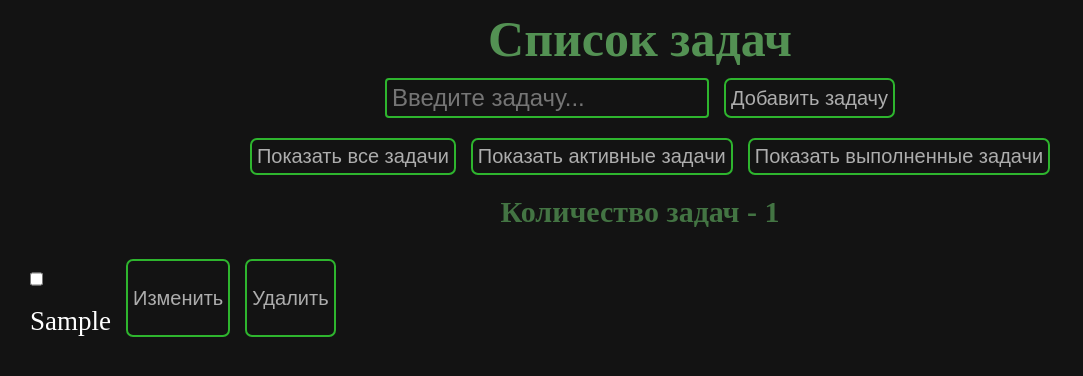
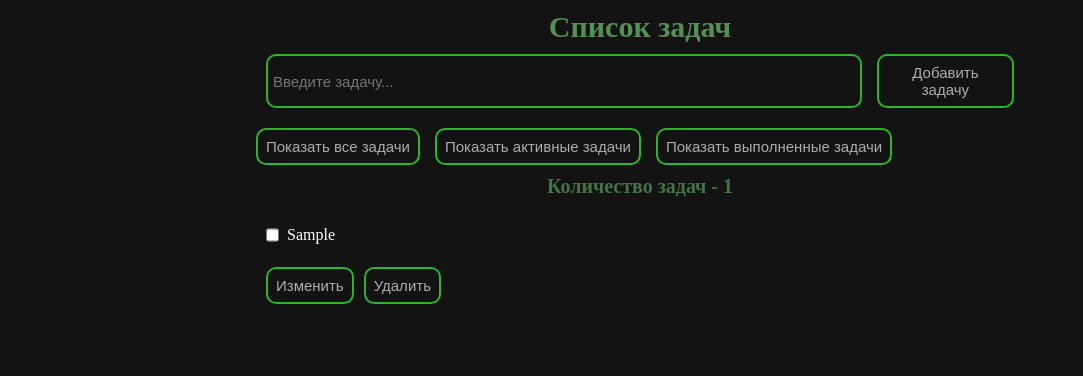
Before and after one commit to Vladosssss92/TodoList, a React (Create React App) app: page / in a window 1280 px wide. Both pictures are taken after typing "Sample" into the empty fields and a click on the button "Добавить задачу". Shown: the top 376 px of the page, without its empty margins (0-1083 px from the left). Built offline with nearby package versions, Linux system fonts and the light colour scheme.

Commit message:
added functionality localStorage

```diff
--- a/src/App.tsx
+++ b/src/App.tsx
@@ -1,5 +1,5 @@
-import { useEffect, useState } from 'react';
-import { GlobalStyle, TitleS } from './style/style'
+import { useState } from 'react';
+import { GlobalStyle, TitleS, Wrap } from './style/style'
 import { TasksFilter } from './components/TasksFilter';
 import { InputNewTask } from './components/InputNewTask';
 import { TasksList } from './components/TasksList';
@@ -12,24 +12,22 @@ export interface ITask {
   editTask: boolean;
 }
 
-
-
 function App() {
-  const [taskArray, setTaskArray] = useState<ITask[]>([]);
+  const [taskArray, setTaskArray] = useState<ITask[]>(JSON.parse(localStorage.getItem('tasks')) || []);
   const [filterTasks, setFilterTasks] = useState<'done' | 'all' | 'active'>('all');
 
+  localStorage.setItem('tasks', JSON.stringify(taskArray))
 
-  localStorage.setItem('tasks', JSON.stringify(taskArray))
-  const taskArrayFromLocalStorage = JSON.parse(localStorage.getItem('tasks'))
-  console.log(taskArrayFromLocalStorage);
   return (
     <>
       <GlobalStyle />
-      <TitleS>Список задач</TitleS>
-      <InputNewTask setTaskArray={setTaskArray} />
-      <TasksFilter setFilterTasks={setFilterTasks} />
-      <NumberOfTasks taskArray={taskArray}></NumberOfTasks>
-      <TasksList setTaskArray={setTaskArray} taskArray={taskArrayFromLocalStorage} filterTasks={filterTasks} />
+      <Wrap>
+        <TitleS>Список задач</TitleS>
+        <InputNewTask setTaskArray={setTaskArray} />
+        <TasksFilter setFilterTasks={setFilterTasks} />
+        <NumberOfTasks taskArray={taskArray}></NumberOfTasks>
+        <TasksList setTaskArray={setTaskArray} taskArray={taskArray} filterTasks={filterTasks} />
+      </Wrap>
     </>
   );
 }
--- a/src/components/InputNewTask.tsx
+++ b/src/components/InputNewTask.tsx
@@ -1,6 +1,6 @@
 import React, { FC, useState, Dispatch, SetStateAction } from "react";
 import { v4 as uuidv4 } from 'uuid';
-import { Wrap, WrapInputTask } from "../style/style";
+import { ButtonS, InputS, WrapInputTask } from "../style/style";
 import { ITask } from "../App";
 
 interface IProps {
@@ -9,17 +9,20 @@ interface IProps {
 
 export const InputNewTask: FC<IProps> = ({ setTaskArray }) => {
   const [inputTaskValue, setInputTask] = useState('');
+
   const inputAddTask = (e: React.ChangeEvent<HTMLInputElement>) => {
     setInputTask(e.target.value)
   }
 
   const handleAddTask = () => {
+    if (!inputTaskValue) return
     setTaskArray(prev => [...prev, { id: uuidv4(), task: inputTaskValue, completed: false, editTask: false }]);
     setInputTask('')
   }
 
   const onKeyDown = (e: React.KeyboardEvent<HTMLElement>) => {
     if (e.key === 'Enter') {
+      if (!inputTaskValue) return
       setTaskArray(prev => [...prev, { id: uuidv4(), task: inputTaskValue, completed: false, editTask: false }]);
       setInputTask('')
     }
@@ -30,17 +33,15 @@ export const InputNewTask: FC<IProps> = ({ setTaskArray }) => {
 
 
   return (
-    <Wrap>
     <WrapInputTask>
-        <input
+      <InputS
         type="text"
         value={inputTaskValue}
         placeholder="Введите задачу..."
         onChange={inputAddTask}
         onKeyDown={onKeyDown}
       />
-        <button onClick={handleAddTask} >Добавить задачу</button>
+      <ButtonS onClick={handleAddTask} >Добавить задачу</ButtonS>
     </WrapInputTask>
-    </Wrap>
   )
 }
--- a/src/components/NumberOfTasks.tsx
+++ b/src/components/NumberOfTasks.tsx
@@ -1,4 +1,4 @@
-import React, { FC } from "react"
+import { FC } from "react"
 import { ITask } from "../App"
 import { TitleTasks } from "../style/style";
 
@@ -6,7 +6,7 @@ interface IProps {
   taskArray: ITask[];
 }
 
-export const NumberOfTasks: FC<IProps> = ({ taskArray}) => {
+export const NumberOfTasks: FC<IProps> = ({ taskArray }) => {
   return (
     <TitleTasks>
       Количество задач - {taskArray.length}
--- a/src/components/TasksFilter.tsx
+++ b/src/components/TasksFilter.tsx
@@ -1,13 +1,8 @@
 import { Dispatch, FC, SetStateAction, useState } from "react";
-import { WrapFilterTask } from "../style/style";
+import { ButtonS, WrapFilterTask } from "../style/style";
 
 interface IProps {
   setFilterTasks: Dispatch<SetStateAction<'done' | 'all' | 'active'>>;
-}
-interface IDisableButton {
-  all: false,
-  done: false,
-  active: false,
 }
 
 export const TasksFilter: FC<IProps> = ({ setFilterTasks }) => {
@@ -20,9 +15,9 @@ export const TasksFilter: FC<IProps> = ({ setFilterTasks }) => {
   return (
     <>
       <WrapFilterTask>
-        <button onClick={() => { setFilterTasks('all'); setDisableButton({ all: true, done: false, active: false, }) }} disabled={disableButton.all}>Показать все задачи</button>
-        <button onClick={() => { setFilterTasks('active'); setDisableButton({ all: false, done: false, active: true, }) }} disabled={disableButton.active} >Показать активные задачи</button>
-        <button onClick={() => { setFilterTasks('done'); setDisableButton({ all: false, done: true, active: false, }) }} disabled={disableButton.done}>Показать выполненные задачи</button>
+        <ButtonS onClick={() => { setFilterTasks('all'); setDisableButton({ all: true, done: false, active: false, }) }} disabled={disableButton.all}>Показать все задачи</ButtonS>
+        <ButtonS onClick={() => { setFilterTasks('active'); setDisableButton({ all: false, done: false, active: true, }) }} disabled={disableButton.active} >Показать активные задачи</ButtonS>
+        <ButtonS onClick={() => { setFilterTasks('done'); setDisableButton({ all: false, done: true, active: false, }) }} disabled={disableButton.done}>Показать выполненные задачи</ButtonS>
       </WrapFilterTask >
     </>
   )
--- a/src/components/TasksList.tsx
+++ b/src/components/TasksList.tsx
@@ -1,5 +1,5 @@
 import React, { FC, useState, Dispatch, SetStateAction } from "react";
-import { WrapTask, Li } from "../style/style";
+import { LiS, InputS, ButtonS, Task, WrapButtons } from "../style/style";
 import { ITask } from "../App";
 
 interface IProps {
@@ -21,6 +21,7 @@ export const TasksList: FC<IProps> = ({ setTaskArray, taskArray, filterTasks })
     setInputTaskValue(currentTask.task);
     setTaskArray(prev => {
       return prev.map((element) => {
+        element.editTask = false
         if (element.id === id) {
           return {
             ...element, editTask: true
@@ -85,29 +86,31 @@ export const TasksList: FC<IProps> = ({ setTaskArray, taskArray, filterTasks })
   })
   return (
     <>
-      <WrapTask>
       <ul>
         {formattedTaskArray.map((element, index) => {
           if (!element.editTask) {
             return (
-                <Li key={element.id}>
+              <LiS key={element.id}>
                 <label>
                   <input id={index.toString()} type="checkbox" checked={element.completed} onChange={taskStatus} />
-                    <p>{element.task}</p>
+                  <Task>{element.task}</Task>
                 </label>
-                  <button onClick={() => editTaskButton(element.id)}>Изменить</button>
-                  <button onClick={() => deleteTaskButton(element.id)}>Удалить</button>
-                </Li>)
+                <WrapButtons>
+                  <ButtonS onClick={() => editTaskButton(element.id)}>Изменить</ButtonS>
+                  <ButtonS onClick={() => deleteTaskButton(element.id)}>Удалить</ButtonS>
+                </WrapButtons>
+              </LiS>)
           }
           return (
-              <Li key={element.id}>
-                <input value={inputTaskValue} onChange={inputEditTask} onKeyDown={(e) => onKeyDown(e, element.id)} />
-                <button onClick={() => cancelSaving(element.id)}>Отменить</button>
-                <button onClick={() => setTaskValue(element.id)}>Сохранить</button>
-              </Li>)
+            <LiS key={element.id}>
+              <InputS value={inputTaskValue} onChange={inputEditTask} onKeyDown={(e) => onKeyDown(e, element.id)} />
+              <WrapButtons>
+                <ButtonS onClick={() => cancelSaving(element.id)}>Отменить</ButtonS>
+                <ButtonS onClick={() => setTaskValue(element.id)}>Сохранить</ButtonS>
+              </WrapButtons>
+            </LiS>)
         })}
       </ul>
-      </WrapTask>
     </>
   )
 }
--- a/src/style/style.ts
+++ b/src/style/style.ts
@@ -12,15 +12,92 @@ export const GlobalStyle = createGlobalStyle`
   ul, li {
     list-style: none;
     color: #d0d0d0;
-    font-size: 27px;
+    font-size: 16px;
   }
+  p {
+      color: white;
+    }
+  label {
+    display: flex;
 
-  button {
+  }
+`
+export const Task = styled.p`
+  padding: 8px;
+
+`
+
+export const WrapFilterTask = styled.div`
+  display: flex;
+  gap: 15px;
+  /* margin: 10px 0 10px 20px; */
+`
+export const WrapTask = styled.div`
+  display: flex;
+  gap: 15px;
+  margin: 10px 0 10px 20px;
+`
+export const WrapButtons = styled.div`
+  display: flex;
+  gap: 10px;
+  margin-top: 10px;
+`
+
+export const TitleS = styled.h1`
+  color: #539153;
+  font-size: 30px;
+  text-align: center;
+  padding: 10px;
+  `
+
+export const TitleTasks = styled.h1`
+  color: #437443;
+  font-size: 20px;
+  text-align: center;
+  padding: 10px;
+  `
+
+export const Wrap = styled.div`
+  max-width: 60%;
+  margin: 0 auto;
+  `
+
+export const WrapInputTask = styled.div`
+  display: flex;
+  margin-left: 10px;
+  margin-right: 10px;
+  gap: 15px;
+  margin-bottom: 20px;
+`
+export const LiS = styled.li`
+  display: flex;
+  flex-direction: column;
+  gap: 5px;
+  padding: 10px;
+`
+export const InputS = styled.input`
+    width: 80%;
     padding: 5px;
+    border-radius: 10px;
+    border: 2px solid #2eb52e;
+    color:gray;
+    font-size: 15px;
+    &:hover {
+      box-shadow: 0 0 10px #88b3b8;
+      border: 2px solid #25e44b;
+    }
+    &:focus {
+      outline: none;
+      color: #d9d9d9;
+      border: 2px solid #33ec45;
+    }
+`
+export const ButtonS = styled.button`
+    padding: 8px;
     cursor: pointer;
-    border-radius: 7px;
+    border-radius: 10px;
     border: 2px solid #2eb52e;
-    font-size: 20px;
+    font-size: 15px;
     color: #adadad;
     &:disabled {
       cursor: not-allowed;
@@ -35,7 +112,7 @@ export const GlobalStyle = createGlobalStyle`
       }
     }
     &:hover {
-    border: 2px solid #718b39df;
+    border: 2px solid #25e44b;
     box-shadow: 0 0 10px #88b3b8;
     }
     &:active {
@@ -44,69 +121,5 @@ export const GlobalStyle = createGlobalStyle`
     border: 2px solid #2dd906df;
     color: #d9d9d9;
     }
-  }
 
-  input {
-    padding: 5px;
-    border-radius: 4px;
-    border: 2px solid #2eb52e;
-    color:gray;
-    height: 40px;
-    font-size: 24px;
-    &:hover {
-      box-shadow: 0 0 10px #88b3b8;
-      border: 2px solid #718b39df;;
-    }
-    &:focus {
-      outline: none;
-      color: #d9d9d9;
-      border: 2px solid #2dd906df;
-      border-radius: 4px;
-      box-shadow: 0 0 14px 5px #88b3b8;
-    }
-
-  }
-  p {
-      color: white;
-    }
 `
-
-export const WrapFilterTask = styled.div`
-  display: flex;
-  gap: 15px;
-  margin: 10px 0 10px 20px;
-  justify-content: center;
-`
-export const WrapTask = styled.div`
-  display: flex;
-  gap: 15px;
-  margin: 10px 0 10px 20px;
-`
-export const Wrap = styled.div`
-`
-
-export const TitleS = styled.h1`
-  color: #539153;
-  font-size: 50px;
-  text-align: center;
-  padding: 10px;
-`
-
-export const TitleTasks = styled.h1`
-  color: #437443;
-  font-size: 30px;
-  text-align: center;
-  padding: 10px;
-`
-
-export const WrapInputTask = styled.div`
-  display: flex;
-  gap: 15px;
-  justify-content: center;
-  margin-bottom: 20px;
-`
-export const Li = styled.li`
-  display: flex;
-  gap: 15px;
-  padding: 10px;
-`
```
Lines whose indentation alone changed are shown as unchanged.
